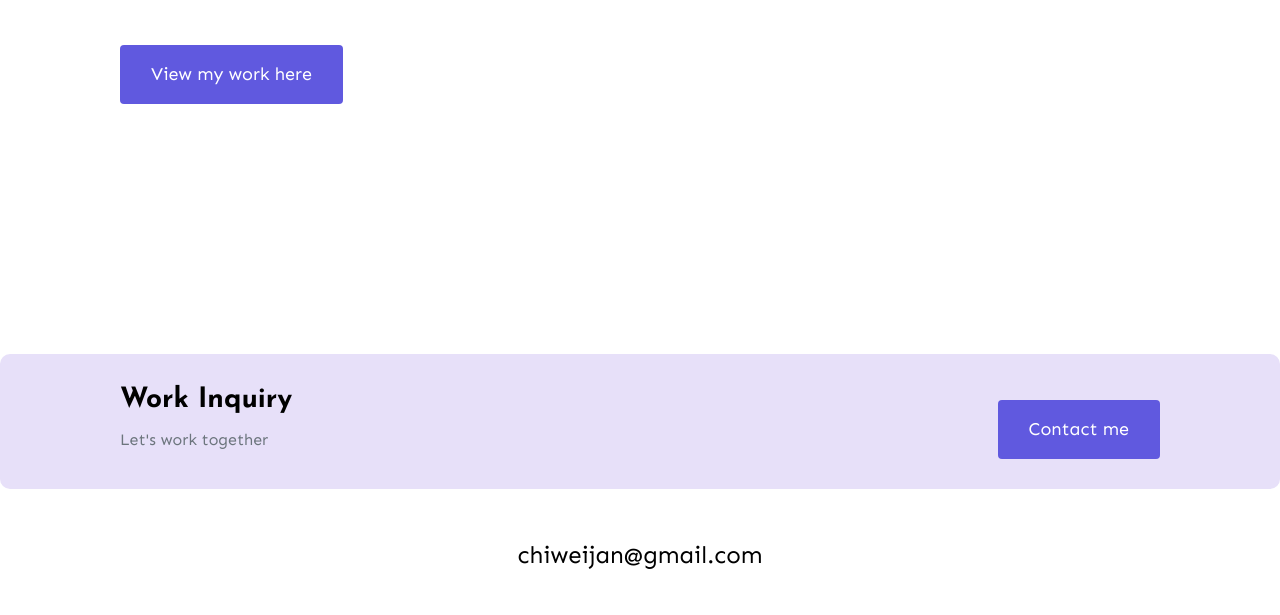
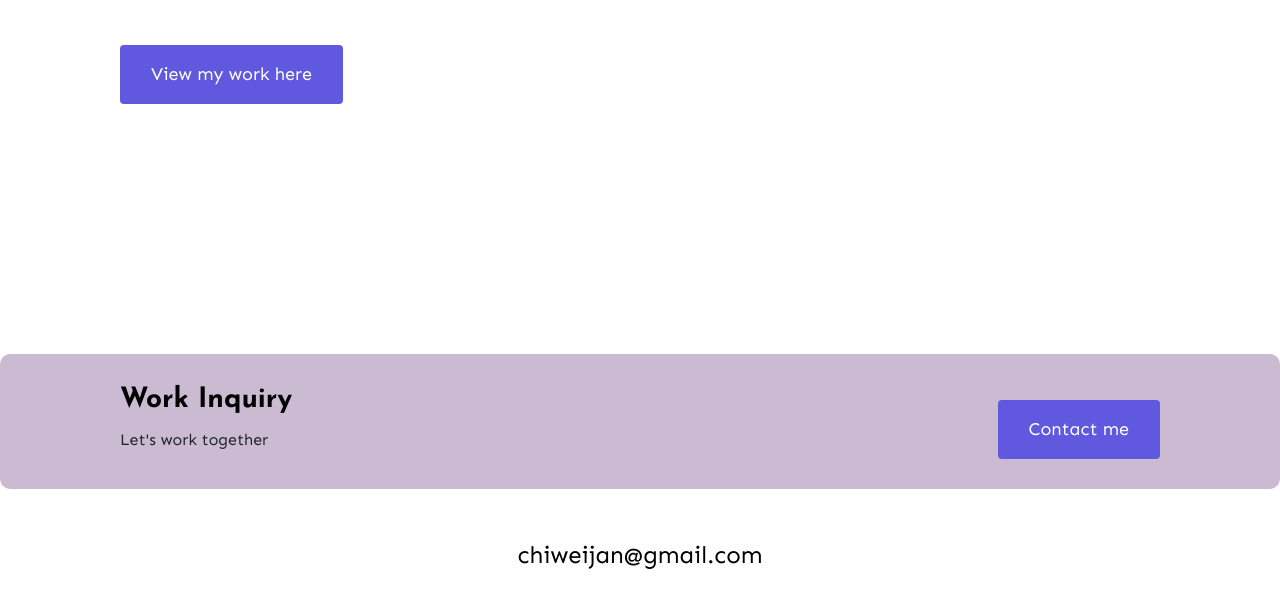
Before and after one commit to ChiWei-J/main-portfolio, a plain HTML site: page about.html in a window 1280 px wide. Shown: the part 805-1420 px from the top of the page. Drawn offline with nearby package versions, Linux system fonts and the light colour scheme.

Commit message:
Updated css secondary color
Removed class on muted text in footers

```diff
--- a/about.html
+++ b/about.html
@@ -96,7 +96,7 @@
       <div class="contact-box justify-content-between mb-5 d-none d-md-flex">
         <div>
           <h3>Work Inquiry</h3>
-          <p class="text-muted">Let's work together</p>
+          <p>Let's work together</p>
         </div>
         <div>
           <a href="/contact.html" class="btn btn-branding mt-3">Contact me</a>
--- a/styles/portfolio.css
+++ b/styles/portfolio.css
@@ -1,6 +1,6 @@
 :root {
   --branding-color: #6059df;
-  --secondary-color: #e7e0f9;
+  --secondary-color: #cabbd3;
   --default-font-family: "Sen", sans-serif;
   --heading-font-family: "Josefin Sans", sans-serif;
 }
```
Also changed, not shown: index.html (+1 -1 lines), resume.html (+1 -1 lines), work.html (+1 -1 lines).
